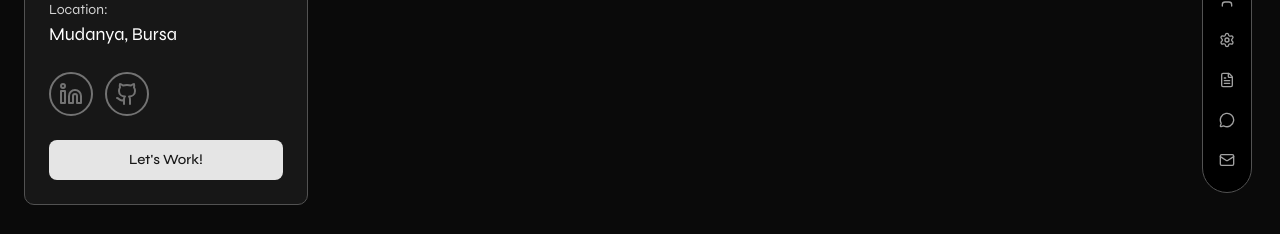
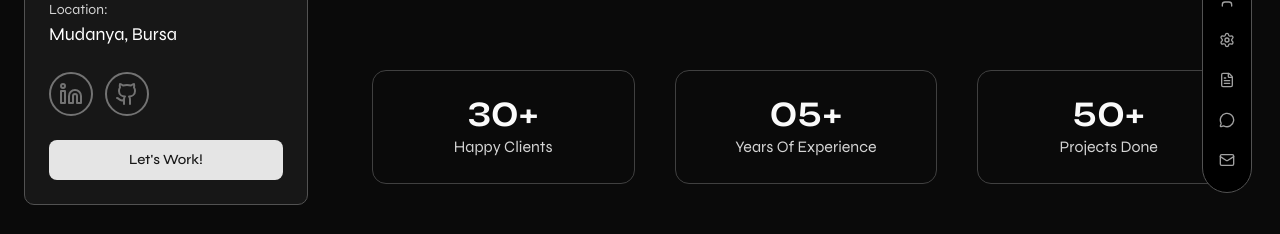
Before and after one commit to codearct/personal-portfolio, a React (Vite) app: page / in a window 1280 px wide. Shown: the part 356-590 px from the top of the page. Built offline with nearby package versions, Linux system fonts and the light colour scheme.

Commit message:
feat: add Stats component to display statistical data

```diff
--- a/src/App.tsx
+++ b/src/App.tsx
@@ -7,11 +7,13 @@
  * Components
  */
 import { Hero } from '@/components/Hero';
+import { Stats } from '@/components/Stats';
 
 export const App = () => {
   return (
     <main className='flex flex-col container mx-auto p-10 max-w-4xl lg:pr-10 lg:pl-0 lg:max-w-6xl'>
       <Hero />
+      <Stats />
     </main>
   );
 };
--- /dev/null
+++ b/src/components/Stats.tsx
@@ -0,0 +1,43 @@
+/**
+ * @copyright 2025 Mehmet Akif YILDIZ
+ * @license Apache-2.0
+ */
+/**
+ * Node modules
+ */
+import { motion } from 'motion/react';
+
+/**
+ * Custom modules
+ */
+import { fadeUp, staggerContainer } from '@/lib/animation';
+
+/**
+ * Constants
+ */
+import { statsData } from '@/constants';
+
+export const Stats = () => {
+  return (
+    <motion.section
+      initial='hidden'
+      whileInView='visible'
+      viewport={{ once: true, amount: 0.8 }}
+      variants={staggerContainer(0.6)}
+      className='grid grid-cols-1 sm:grid-cols-2 md:grid-cols-3 gap-10 mt-20'
+    >
+      {statsData.map((stat, i) => (
+        <motion.div
+          key={i}
+          variants={fadeUp}
+          className='border border-neutral-700 rounded-xl flex justify-center items-center flex-col py-6'
+        >
+          <p className='text-4xl capitalize font-bold lining-nums'>
+            {stat.number}
+          </p>
+          <p className='text-neutral-300'>{stat.label}</p>
+        </motion.div>
+      ))}
+    </motion.section>
+  );
+};
```
